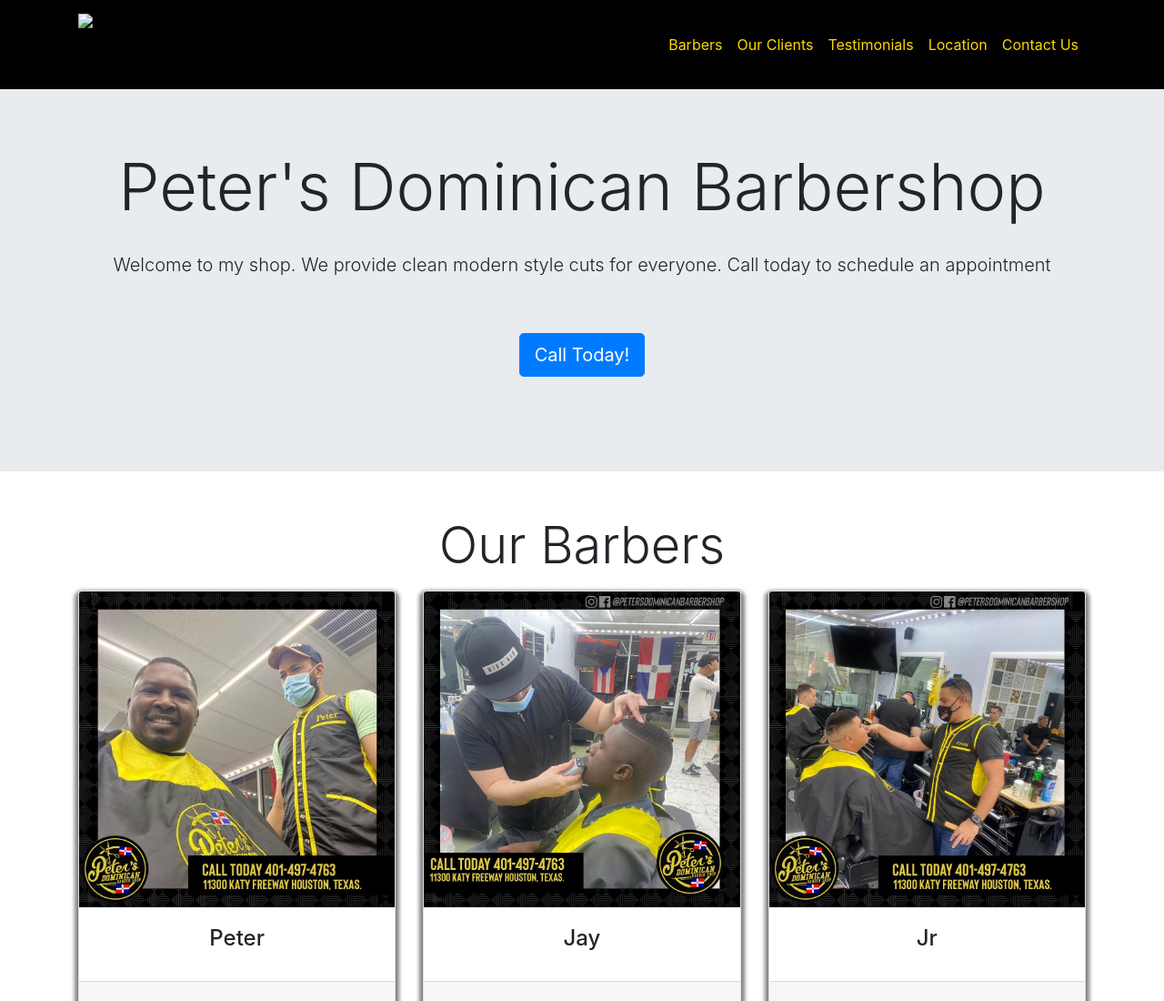
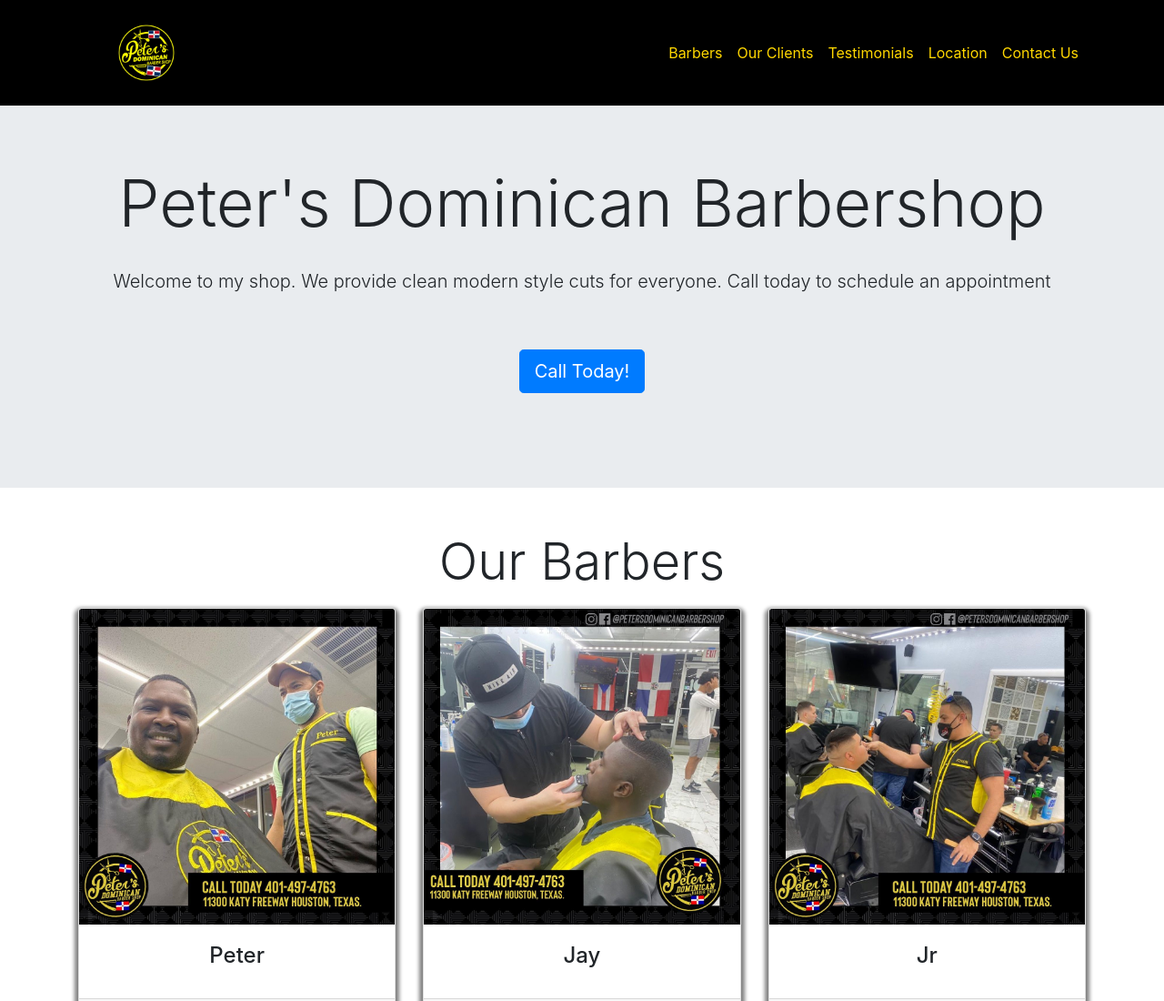
Before and after one commit to almonte914/petersbarbershop, a plain HTML site: page index.html in a window 1280 px wide. Shown: the top 1100 px of the page at 91% size. Drawn offline with nearby package versions, Linux system fonts and the light colour scheme.

Commit message:
Update index.html

```diff
--- a/index.html
+++ b/index.html
@@ -21,7 +21,7 @@
     <div class="container">
              <!-- Brand/logo -->
   <a class="navbar-brand">
-    <img src="images/pdblogobg.png" alt=logo style="width:150px;">
+    <img src="images/pdblogobg.jpeg" alt=logo style="width:150px;">
   </a>
         <a class="navbar-brand" href="#"></a>
         <button class="navbar-toggler" type="button" data-toggle="collapse"
```
